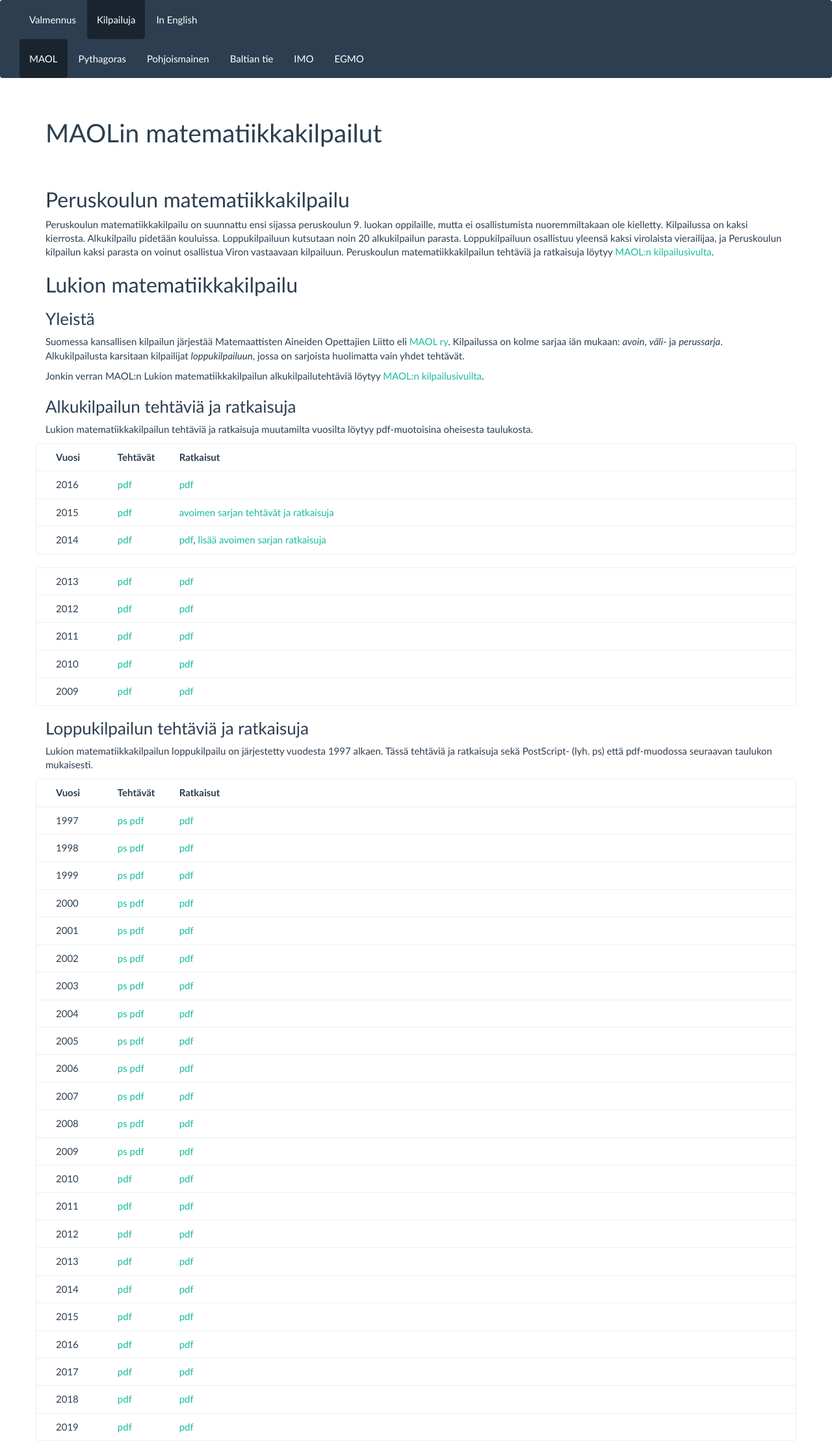
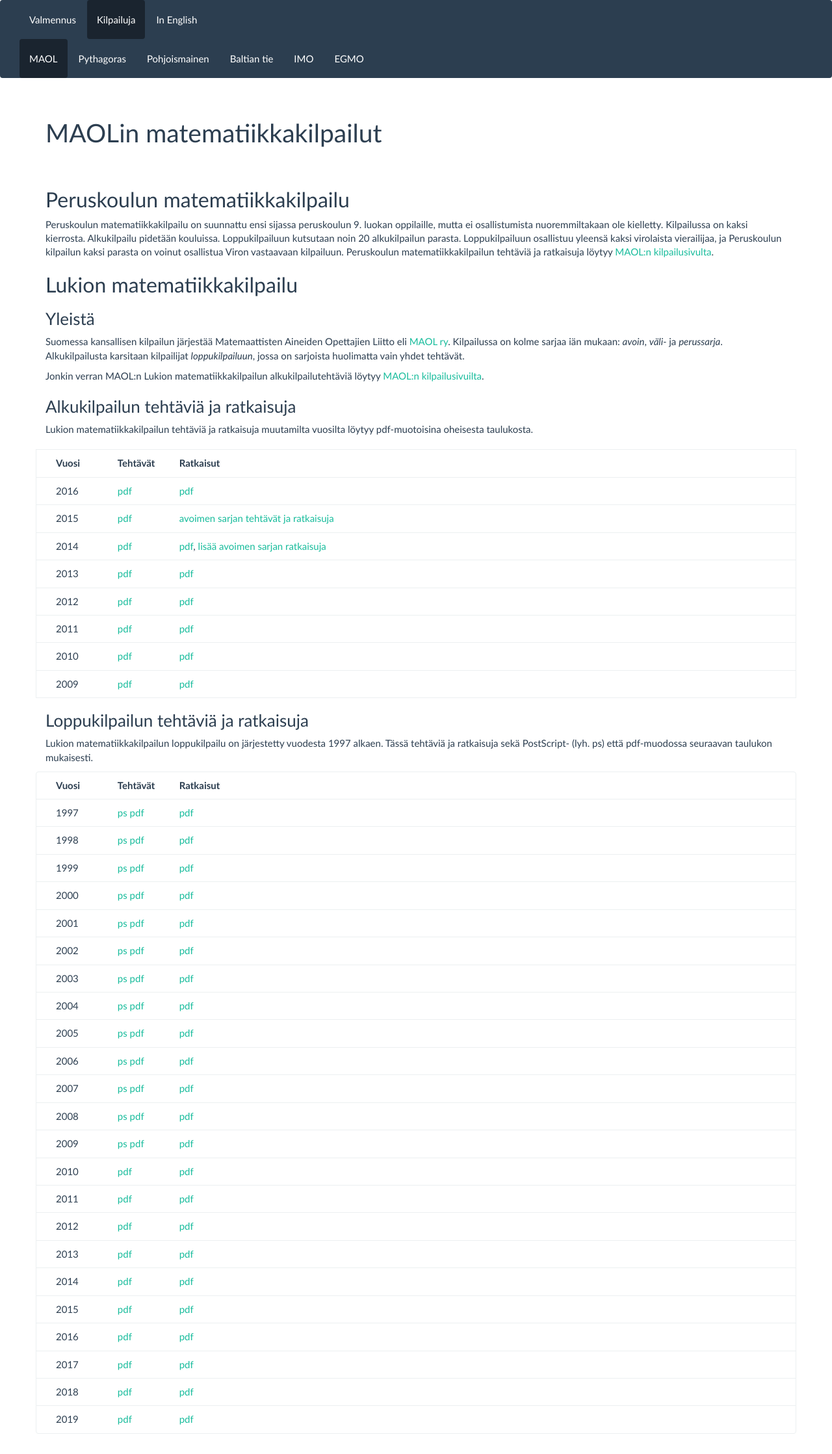
Before and after one commit to matematiikkakilpailut/matematiikkakilpailut.github.io, a Jekyll site: the page built from MAOL/index.md, in a window 1280 px wide. Shown: the whole page at 65% size. Built offline with Jekyll 4.4.1, drawn with Linux system fonts in a browser that asks for light colours.

Commit message:
Update index.md

```diff
--- a/MAOL/index.md
+++ b/MAOL/index.md
@@ -44,7 +44,7 @@ löytyy [MAOL:n kilpailusivuilta][maollukio].
 
 Lukion matematiikka&shy;kilpailun tehtäviä ja ratkaisuja muutamilta
 vuosilta löytyy pdf-muotoisina oheisesta taulukosta.
-<div class="list-group">
+<div class="list-group"></div>
 <div class="row list-group-item">
 <div class="col-xs-3 col-sm-2 col-md-1"><strong>Vuosi</strong></div>
 <div class="col-xs-3 col-sm-2 col-md-1"><strong>Tehtävät</strong></div>
@@ -65,7 +65,6 @@ vuosilta löytyy pdf-muotoisina oheisesta taulukosta.
 <div class="col-xs-3 col-sm-2 col-md-1"><a href="2014/alkukteht2014.pdf">pdf</a></div>
 <div class="col-xs-6"><a href="2014/alkukratk2014.pdf">pdf</a>,
   <a href="2014/avaratk.pdf">lisää avoimen sarjan ratkaisuja</a></div>
-  </div>
   </div>
 {% assign vt = "2013 2012 2011 2010 2009" | split: " " %}
 {% for v in vt %}
```
